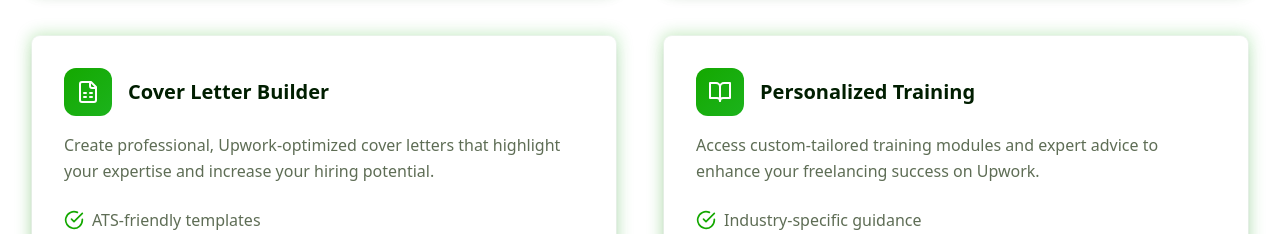
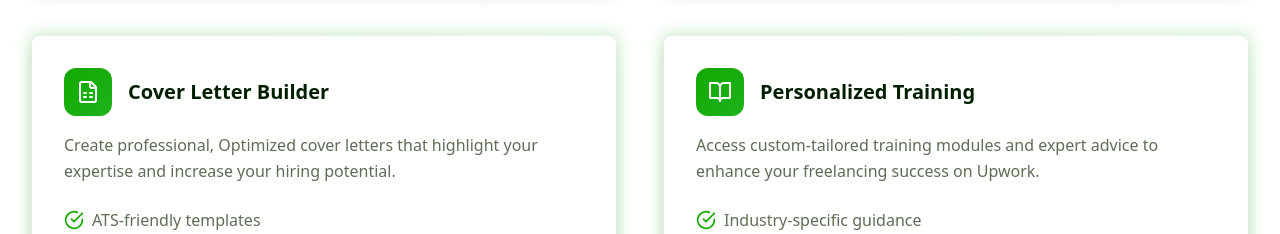
Before and after one commit to BDCoy/UpHero, a React (Vite) app: page / in a window 1280 px wide. Shown: the part 1640-1874 px from the top of the page. Built offline with nearby package versions, Linux system fonts and the light colour scheme; no server answers; a web font is replaced by a local one; what @react-pdf/renderer, tailwindcss-animated would draw is missing.

Commit message:
Update landing page

```diff
--- a/src/pages/LandingPage.tsx
+++ b/src/pages/LandingPage.tsx
@@ -45,7 +45,7 @@ const features = [
     icon: FileSpreadsheet,
     title: "Cover Letter Builder",
     description:
-      "Create professional, Upwork-optimized cover letters that highlight your expertise and increase your hiring potential.",
+      "Create professional, Optimized cover letters that highlight your expertise and increase your hiring potential.",
     benefits: [
       "ATS-friendly templates",
       "Skill-based customization",
```
